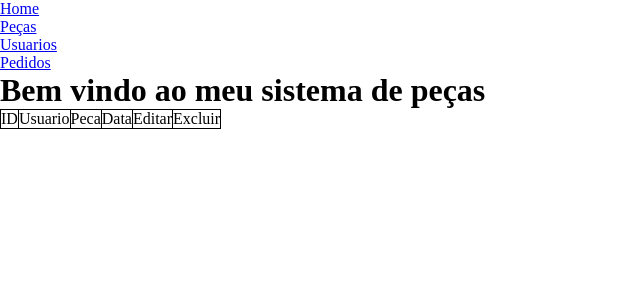
After one commit to IFPI-Praticas/Prog-Web-BackEnd-20241, a Flask app: page /pedidos in a window 1280 px wide. The commit adds this page. Shown: the top 300 px of the page, without its empty margins (0-640 px from the left). Run offline with Flask 3, Linux system fonts and the light colour scheme; data that the repository does not hold is empty.

Commit message:
Adicionando Relacionamentos

```diff
--- a/CRUDBasico/app.py
+++ b/CRUDBasico/app.py
@@ -1,7 +1,8 @@
 from flask import Flask, render_template, redirect, request, flash
 from database import db
 from flask_migrate import Migrate
-from models import Peca
+from models import Peca, Usuario, Pedido
+from datetime import date
 
 app = Flask(__name__)
 
@@ -70,5 +71,84 @@ def excluir(peca_id):
     flash('Item excluído com sucesso!')
     return redirect('/')
 
+## Usuarios
+@app.route('/usuarios')
+def listar_usuarios():
+    usuarios = Usuario.query.all()
+    return render_template('usuario_listar.html', lista=usuarios)
+
+@app.route('/usuarios/cadastrar')
+def cadastrar_usuario():
+    return render_template('usuario_cadastrar.html')
+
+@app.route('/usuarios/cadastrar_enviar', methods=['POST'])
+def cadastrar_usuario_enviar():
+    nome = request.form['nome']
+    email = request.form['email']
+
+    novo_usuario = Usuario(nome, email)
+    db.session.add(novo_usuario)
+    db.session.commit()
+
+    flash('Cadastrado com sucesso!')
+
+    return redirect('/usuarios')
+
+
+@app.route('/usuario/editar/<int:usuario_id>')
+def editar_usuario(usuario_id):
+    usuario = Usuario.query.get(usuario_id)
+    return render_template('usuario_editar.html', usuario=usuario)
+
+@app.route('/usuario/editar_enviar', methods=['POST'])
+def editar_usuario_enviar():
+    usuario_id = int(request.form['id_usuario'])
+
+    usuario = Usuario.query.get(usuario_id)
+
+    usuario.nome = request.form['nome']
+    usuario.email = request.form['email']
+
+    db.session.commit()
+
+    # adiciona uma mensagem de sucesso ao usuário
+    flash('Cadastro editado com sucesso!')
+    return redirect('/usuarios')
+
+
+@app.route('/usuario/excluir/<int:usuario_id>')
+def excluir_usuario(usuario_id):
+    usuario = Usuario.query.get(usuario_id)
+
+    db.session.delete(usuario)
+    db.session.commit()
+
+    flash('Item excluído com sucesso!')
+    return redirect('/usuarios')
+
+
+## Pedidos
+@app.route('/pedido/create', methods=['GET','POST'])
+def create():
+    if request.method == 'GET':
+        return render_template('pedidos_create.html')
+
+    if request.method == 'POST':
+        id_usuario = request.form['id_usuario']
+        id_peca = request.form['id_peca']
+        data = date.today()
+
+        pedido = Pedido(id_usuario, id_peca, data)
+        db.session.add(pedido)
+        db.session.commit()
+
+        flash('Pedido criado com sucesso!')
+        return redirect('/')
+
+@app.route('/pedidos', methods=['GET'])
+def listar_pedidos():
+    pedidos = Pedido.query.all()
+    return render_template('pedidos_lista.html', pedidos=pedidos)
+
 if __name__ == '__main__':
     app.run()
--- a/CRUDBasico/templates/base.html
+++ b/CRUDBasico/templates/base.html
@@ -12,7 +12,9 @@
   <body>
     <ul>
       <li><a href="/">Home</a></li>
-      <li><a href="/cadastrar">Cadastrar</a></li>
+      <li><a href="/cadastrar">Peças</a></li>
+      <li><a href="/usuarios">Usuarios</a></li>
+      <li><a href="/pedidos">Pedidos</a></li>
     </ul>
     {% with messages=get_flashed_messages() %} {% if messages %} {% for message
     in messages %}
--- /dev/null
+++ b/CRUDBasico/templates/pedidos_lista.html
@@ -0,0 +1,37 @@
+{% extends "base.html" %} {% block titulo %} - Inicial {% endblock %} {% block
+conteudo %}
+<h1>Bem vindo ao meu sistema de peças</h1>
+
+<table>
+  <thead>
+    <tr>
+      <td>ID</td>
+      <td>Usuario</td>
+      <td>Peca</td>
+      <td>Data</td>
+      <td>Editar</td>
+      <td>Excluir</td>
+    </tr>
+  </thead>
+  <tbody>
+    {% for item in pedidos %}
+    <tr>
+      <td>{{ item.id }}</td>
+      <td>{{ item.id_usuario }}</td>
+      <td>{{ item.id_peca }}</td>
+      <td>{{ item.data }}</td>
+      <td><a href="/pedidos/editar/{{ item.id }}"> Editar </a></td>
+      <td>
+        <a
+          href="/pedidos/excluir/{{ item.id }}"
+          onclick="return confirm ('Tem certeza que deseja apagar?')"
+        >
+          Excluir
+        </a>
+      </td>
+    </tr>
+    {% endfor %}
+  </tbody>
+</table>
+
+{% endblock %}
```
Also changed, not shown: CRUDBasico/models.py (+30 -0 lines), CRUDBasico/templates/pedidos_create.html (added, +10 -0 lines), CRUDBasico/templates/usuario_cadastrar.html (added, +10 -0 lines), CRUDBasico/templates/usuario_listar.html (added, +35 -0 lines).
